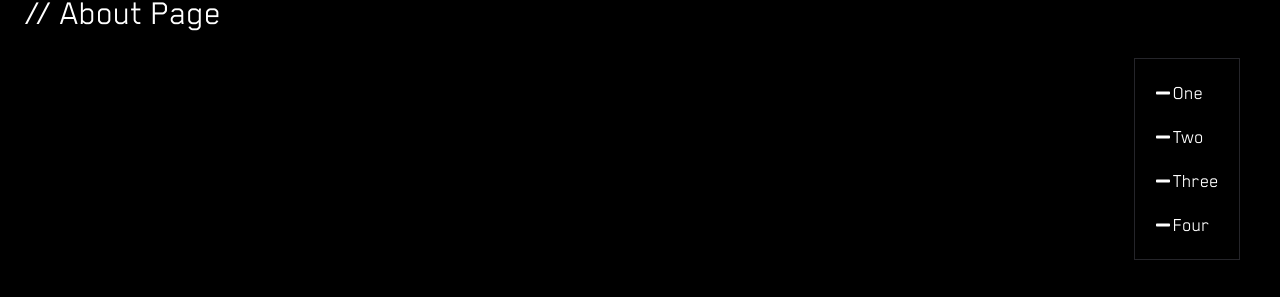
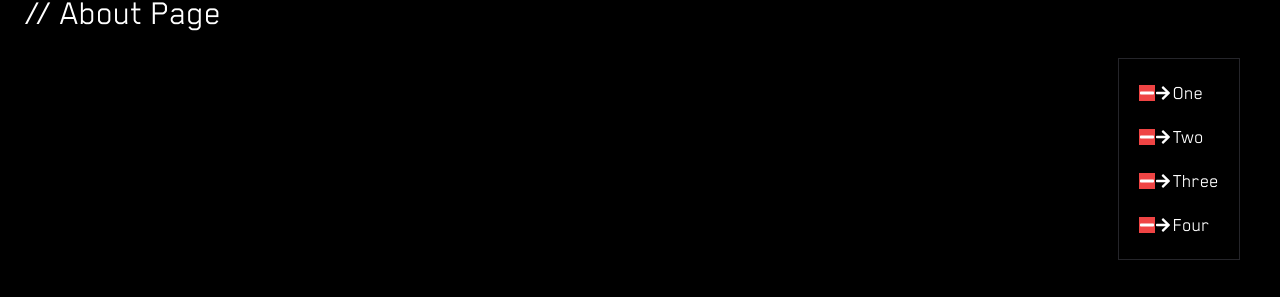
Before and after one commit to EsamKhalid/portfolio-website-v2, a Next.js app: page /AboutPage in a window 1280 px wide. Shown: the part 135-432 px from the top of the page. Built offline with nearby package versions, Linux system fonts and the light colour scheme.

Commit message:
can target child elements using id

```diff
--- a/app/globals.css
+++ b/app/globals.css
@@ -165,4 +165,8 @@ body {
     background-size: 50px 50px;
 
   }
+
+  .inhe > #test{
+    @apply bg-red-500
+  }
 }
--- a/components/SectionNavigation/NavElement.tsx
+++ b/components/SectionNavigation/NavElement.tsx
@@ -12,9 +12,9 @@ interface valueProps {
 export default function NavElement({ Value1 }: valueProps) {
   const [isHovered, setHovered] = useState(false);
   return (
-    <div className="flex items-center p-2">
-      <FaMinus />
-      <FaArrowRight className="hidden" />
+    <div className="flex items-center p-2 inhe">
+      <FaMinus id="test" />
+      <FaArrowRight />
       <motion.div
         className="ml-[2px]"
         onMouseEnter={() => setHovered(true)}
```
